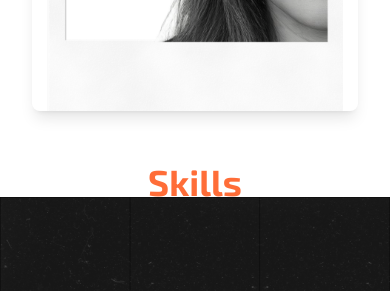
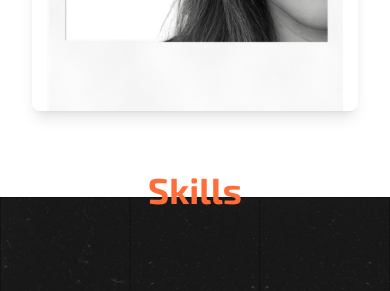
Before and after one commit to barbarasobral/meu-site, a React (Vite) app: page / in a window 390 px wide. Shown: the part 1400-1691 px from the top of the page. Built offline with nearby package versions, Linux system fonts and the light colour scheme.

Commit message:
ajuste de skills

```diff
--- a/src/pages/Skills.jsx
+++ b/src/pages/Skills.jsx
@@ -8,7 +8,7 @@ const Skills = () => {
         <div id="skills" className="relative min-h-screen p-4 overflow-hidden">
             <img src={bgMobile} alt="Background Mobile" className="absolute inset-0 w-full h-full object-contain z-0 md:hidden" />
             <img src={bgSkills} alt="Background Skills" className="absolute inset-0 w-full h-full object-contain z-0 hidden md:block" />
-            <h1 className="relative text-oranges text-4xl font-bold mb-6 text-center z-10 py-6 md:py-3">Skills</h1>
+            <h1 className="relative text-oranges text-4xl font-bold mb-6 text-center z-10 py-8 md:py-3">Skills</h1>
         </div>
     )
 }
```
